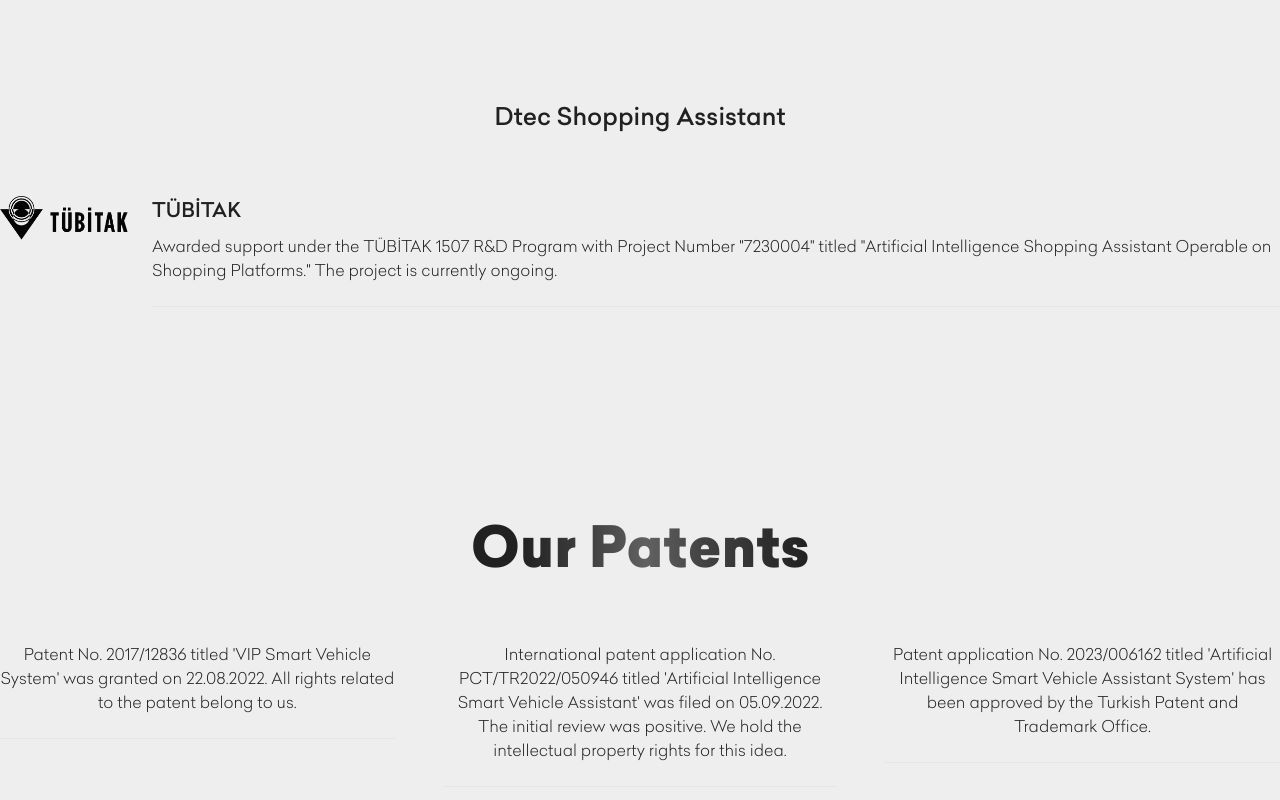
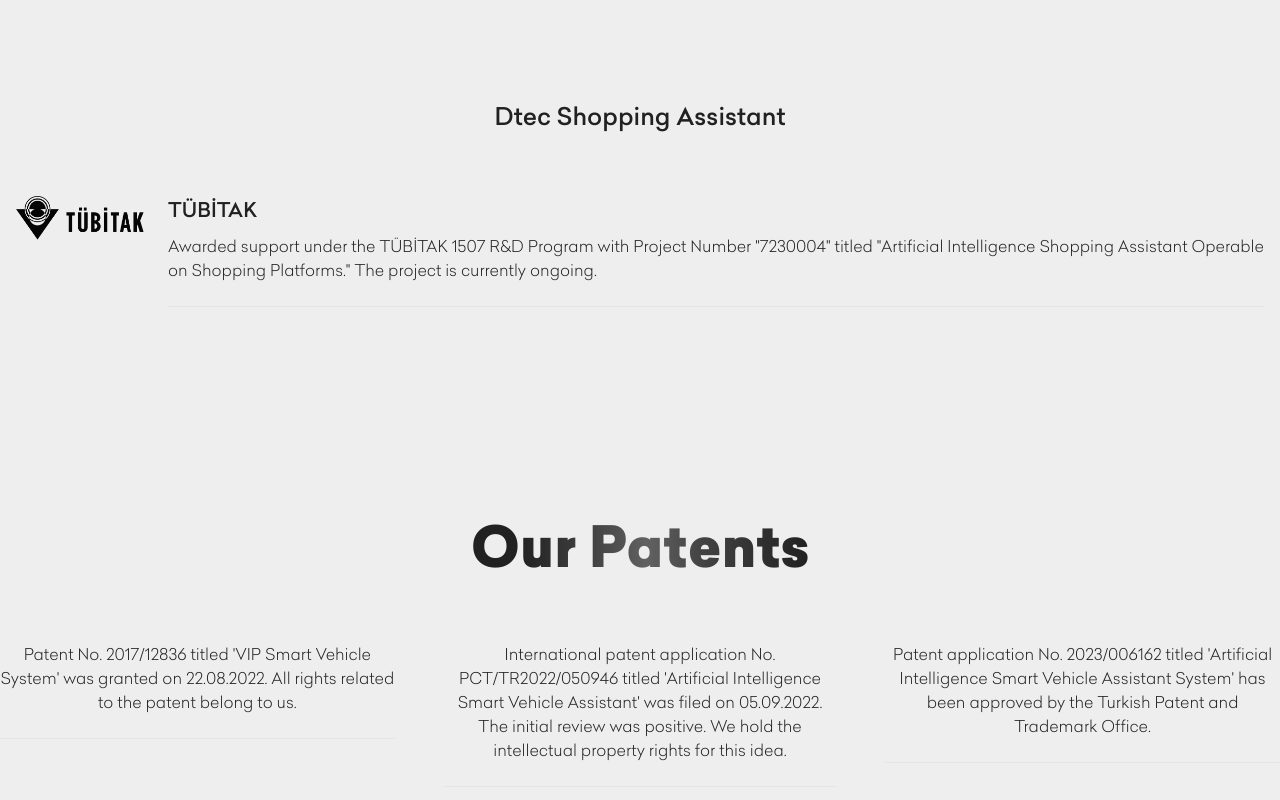
Before and after one commit to moinakhter/dtecapp-next.js, a Next.js app: page /en/about in a window 1280 px wide. Shown: the part 3023-3823 px from the top of the page. Built offline with nearby package versions, Linux system fonts and the light colour scheme.

Commit message:
feat: Update layout class for awards section in AboutPage component

```diff
--- a/src/app/[locale]/about/page.tsx
+++ b/src/app/[locale]/about/page.tsx
@@ -241,7 +241,7 @@
         <h3 className="text-center text-2xl font-medium  mt-16">
           {t("awards2")}
         </h3>
-        <div className="flex flex-col md:flex-row items-start gap-6">
+        <div className="flex container flex-col md:flex-row items-start gap-6">
           {/* Image Container */}
           <div className="md:w-[128px] w-[200px]    aspect-square relative flex-shrink-0 mx-auto md:mx-0">
             <Image
```
